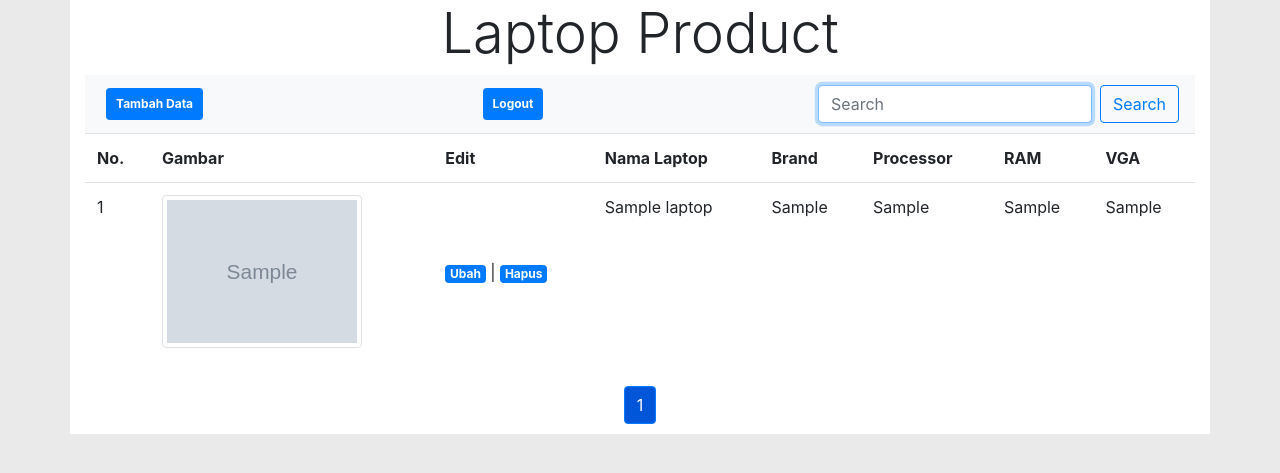
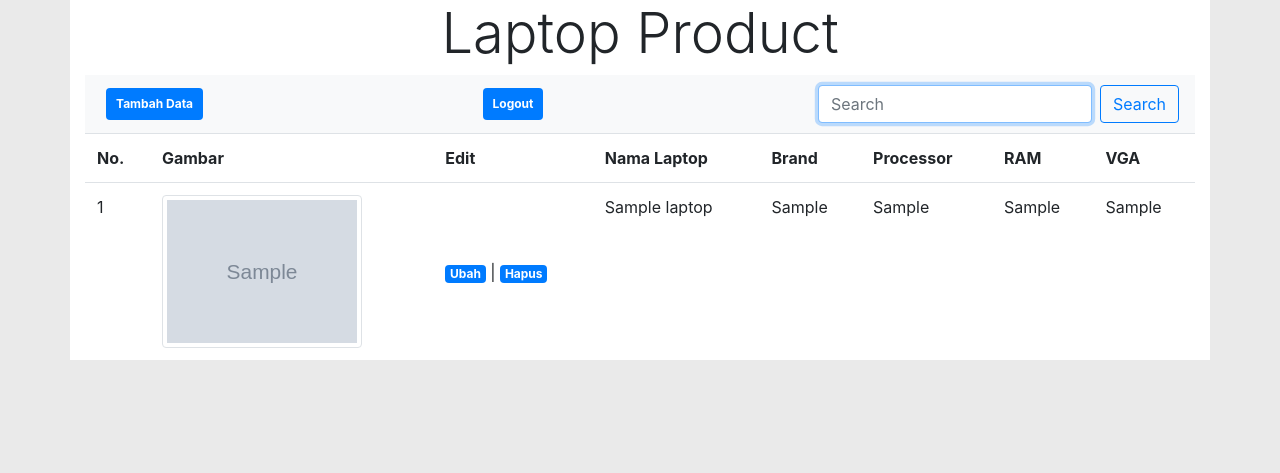
Before and after one commit to RizalFIrdaus/backendphp, a PHP site: page /utama.php in a window 1280 px wide. Shown: the part 50-523 px from the top of the page. Run offline with PHP 8.4, Linux system fonts and the light colour scheme; the visitor is signed in with stand-in values (Sample User, id 1); tables that the repository leaves empty or names only in its code hold one stand-in row (values such as "Sample post"); grey boxes marked "Sample" are stand-in pictures.

Commit message:
Add files via upload
Melakukan penghapusan program pagination

```diff
--- a/PHP+MYSQL/utama.php
+++ b/PHP+MYSQL/utama.php
@@ -9,36 +9,9 @@ if( !isset($_SESSION["login"]) ){
 
 
 require"function.php";
-
-// Pegination
-if ( !isset($_POST["search"])){
-$halamanTampil = 5;
-$jmlData = count(query("SELECT * FROM product_laptops"));
-$jmlHalaman = ceil($jmlData / $halamanTampil) ;
-if ( isset($_GET["page"]) ){
-  $halamanAktif = $_GET["page"];
-}else{
-  $halamanAktif = 1;
-}
-$dataAwal = ($halamanTampil * $halamanAktif ) - $halamanTampil;
-$laptop = query("SELECT * FROM product_laptops LIMIT $dataAwal , $halamanTampil");
-}
-
-
+$laptop = query("SELECT * FROM product_laptops ");
 // Search
 if ( isset($_POST["search"]) ){
-  $halamanTampil = 5;
-
-  if ( isset($_GET["page"]) ){
-    $halamanAktif = $_GET["page"];
-  }else{
-    $halamanAktif = 1;
-  }
-  $dataAwal = ($halamanTampil * $halamanAktif ) - $halamanTampil;
-  $laptop = query("SELECT * FROM product_laptops ");
-
-   $jmlData = count($laptop);
-    $jmlHalaman = ceil($jmlData / $halamanTampil);
 
   $laptop = search($_POST["Keyword"]);
 
@@ -58,24 +31,6 @@ if ( isset($_POST["search"]) ){
     <!-- Bootstrap CSS -->
     <link rel="stylesheet" href="css/style.css">
     <link rel="stylesheet" href="css/bootstrap-4.3.1/css/bootstrap.css">
-    <style>
-      .pagination{
-        margin-right: auto;
-        margin-left: auto;
-        padding: 10px;
-      }
-      .pagination button a {
-        color: white;
-        text-decoration: none;
-
-      }
-      .gtlt{
-        font-size: 30px;
-        margin-top: -7px;
-        margin-left: 10px;
-        margin-right: 10px;
-      }
-    </style>
     <title>Laptop Product</title>
   </head>
   <body>
@@ -109,7 +64,7 @@ if ( isset($_POST["search"]) ){
 
             <?php foreach($laptop as $lap) :?>
             <tr>
-              <td scope="row"><?= $i+$dataAwal; ?></td>
+              <td scope="row"><?= $i; ?></td>
               <td><img src="img/<?= $lap["gambar"]; ?>" width="200" class="img-thumbnail"></td>
               <td class="edit">
                 <a href="update.php?id=<?= $lap["id"]; ?>" class="badge badge-primary">Ubah</a> |
@@ -126,34 +81,6 @@ if ( isset($_POST["search"]) ){
 
         </table>
     </div>
-    <!-- pagination -->
-
-    <div class="btn-toolbar" role="toolbar" aria-label="Toolbar with button groups">
-      <div class="btn-group pagination" role="group" aria-label="First group">
-        <?php if ( !isset($_POST["search"]) ): ?>
-            <?php if($halamanAktif > 1) :?>
-              <a href="?page=<?= $halamanAktif-1 ?>" class="gtlt">&laquo;</a>
-            <?php endif; ?>
-
-            <?php for($i = 1 ; $i <= $jmlHalaman; $i++) :?>
-              <?php if($i == $halamanAktif): ?>
-              <a href="?page=<?= $i ?>"><button type="button" class="btn btn-primary" style="background-color: #0056D8"><?= $i ?></button></a>
-              <?php else : ?>
-              <a href="?page=<?= $i ?>"><button type="button" class="btn btn-primary"><?= $i ?></button></a>
-              <?php endif; ?>
-            <?php endfor ;?>
-
-            <?php if($halamanAktif < $jmlHalaman) :?>
-              <a href="?page=<?= $halamanAktif+1 ?>" class="gtlt">&raquo;</a>
-            <?php endif; ?>
-         <?php endif; ?>
-      </div>
-    </div>
-  </div>
-
-
-
-
 
     <!-- Optional JavaScript -->
     <!-- jQuery first, then Popper.js, then Bootstrap JS -->
```
